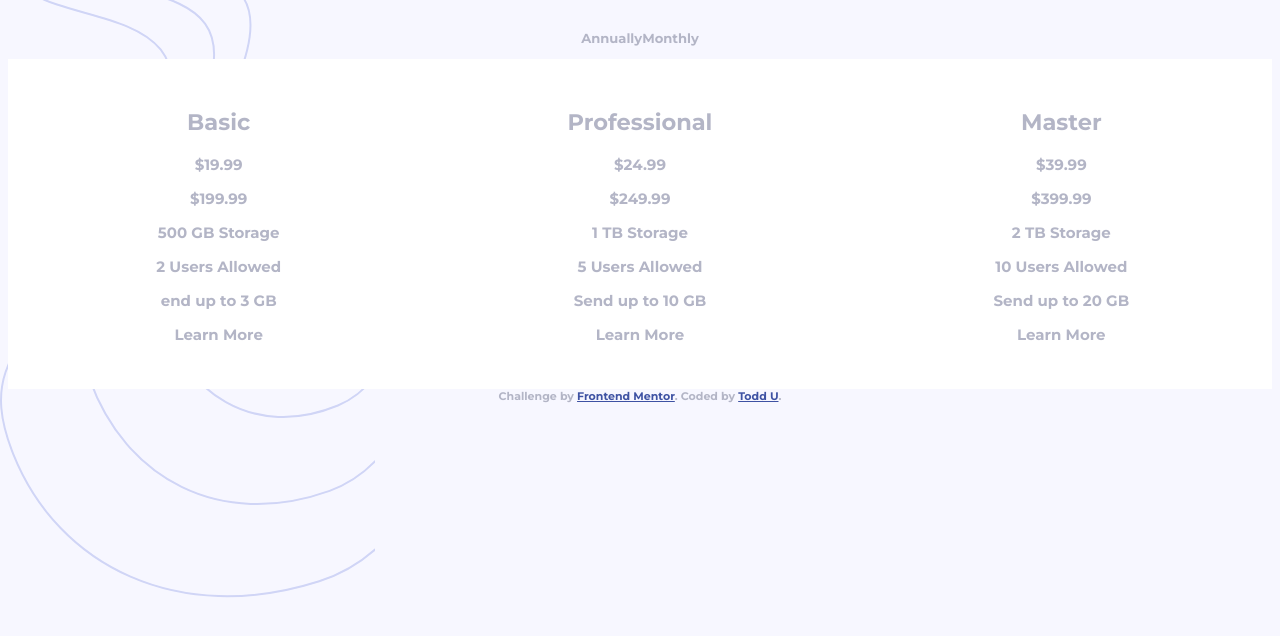
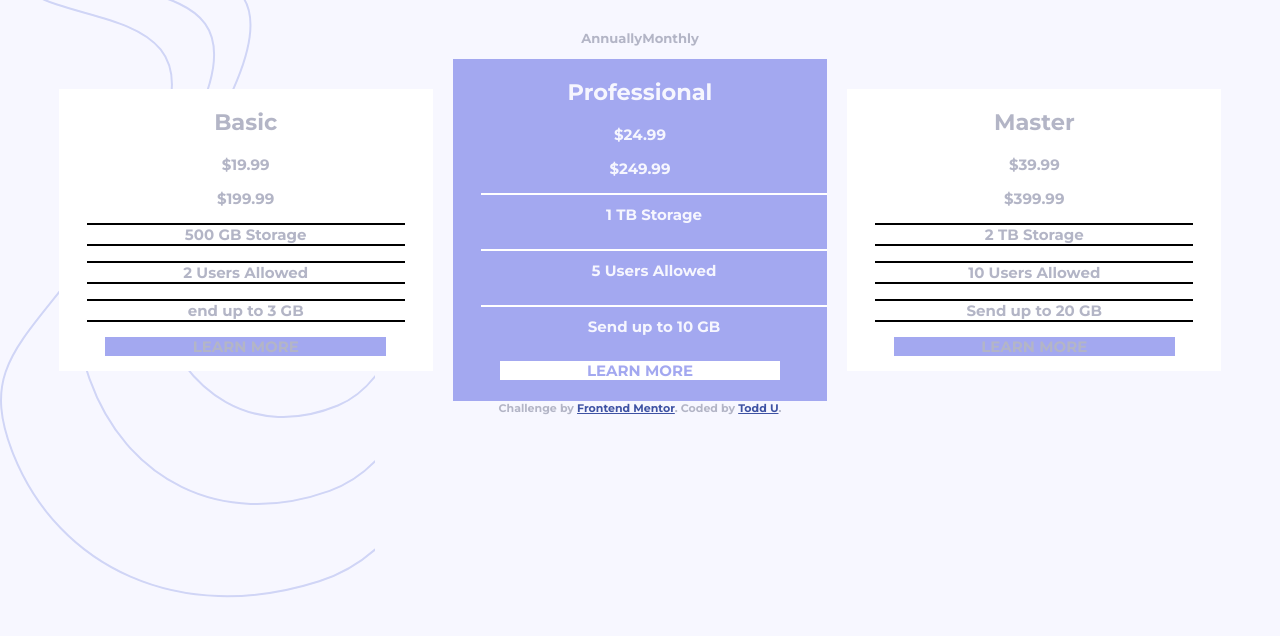
Before and after one commit to tunge1/pricing-component, a plain HTML site: page index.html in a window 1280 px wide. Shown: the part 60-696 px from the top of the page. Drawn offline with Linux system fonts and the light colour scheme.

Commit message:
Formatting 4

```diff
--- a/index.html
+++ b/index.html
@@ -34,28 +34,28 @@
        <h2>Basic</h2>
        <p>&dollar;19.99</p>
        <p>&dollar;199.99</p>
-       <p>500 GB Storage</p>
-       <p>2 Users Allowed</p>
-       <p>end up to 3 GB</p>
-       <p>Learn More</p>
+         <p class="lines">500 GB Storage</p>
+         <p class="lines">2 Users Allowed</p>
+         <p class="lines">end up to 3 GB</p>
+         <p class="learn">Learn More</p>
      </article>
-     <section class="pro">
-      <h2>Professional</h2>
-        <p>&dollar;24.99</p>
-        <p>&dollar;249.99</p>
-        <p>1 TB Storage</p>
-        <p>5 Users Allowed</p>
-        <p>Send up to 10 GB</p>
-        <p>Learn More</p>
-     </section>
+     <article class="pro">
+       <h2>Professional</h2>
+       <p>&dollar;24.99</p>
+       <p>&dollar;249.99</p>
+        <p class="lines-mid">1 TB Storage</p>
+        <p class="lines-mid">5 Users Allowed</p>
+        <p class="lines-mid">Send up to 10 GB</p>
+        <p class="learn-pro">Learn More</p>
+     </article>
      <article class="master">
        <h2>Master</h2>
        <p>&dollar;39.99</p>
        <p>&dollar;399.99</p>
-       <p>2 TB Storage</p>
-       <p>10 Users Allowed</p>
-       <p>Send up to 20 GB</p>
-       <p>Learn More</p>
+       <p class="lines">2 TB Storage</p>
+       <p class="lines">10 Users Allowed</p>
+       <p class="lines">Send up to 20 GB</p>
+       <p class="learn">Learn More</p>
      </article>
     </div>
   <div class="attribution">
--- a/styles.css
+++ b/styles.css
@@ -19,29 +19,60 @@ h1 {
     font-size: .875em;
 }
 .main {
+    width: 92%;
+    margin-left: 4%;
+}
+
+.basic, .master {
+    text-align: center;
+    margin: 30px 0;
     width: 100%;
     background-color: white;
     overflow: auto;
 }
-
-.basic, .pro, .master {
+.pro {
+    color: hsl(240, 78%, 98%);
+    background-color: hsl(236, 72%, 79%);
     text-align: center;
     margin: 30px 0;
     width: 100%;
+    overflow: auto;
+}
+.lines {
+    border-top:black solid 2px;
+    border-bottom:black solid 2px;
+    width: 85%;
+    margin-left: 7.5%;
+}
+.lines-mid {
+    border-top:white solid 2px;
+    border-bottom:black solid 2px
+    width: 85%;
+    margin-left: 7.5%;
+    padding: 10px 0;
+}
+.learn {
+    background-color: hsl(236, 72%, 79%);
+    width: 75%;
+    text-align: center;
+    margin-left: 12.5%;
+    text-transform: uppercase;
+}
+.learn-pro {
     background-color: white;
+    width: 75%;
+    text-align: center;
+    margin-left: 12.5%;
+    color: hsl(236, 72%, 79%);
+    text-transform: uppercase;
 }
-.test {
-   background-color: white;
-}
-
 /* Desktop */
 @media only screen and (min-width: 1200px) {
 .main {
     display: flex;
     justify-content: center;
  }
-.third {
-    width: 25%;
-    outline: solid 1px black;
+.pro {
+    margin: 0 20px;
 }
 }
```
